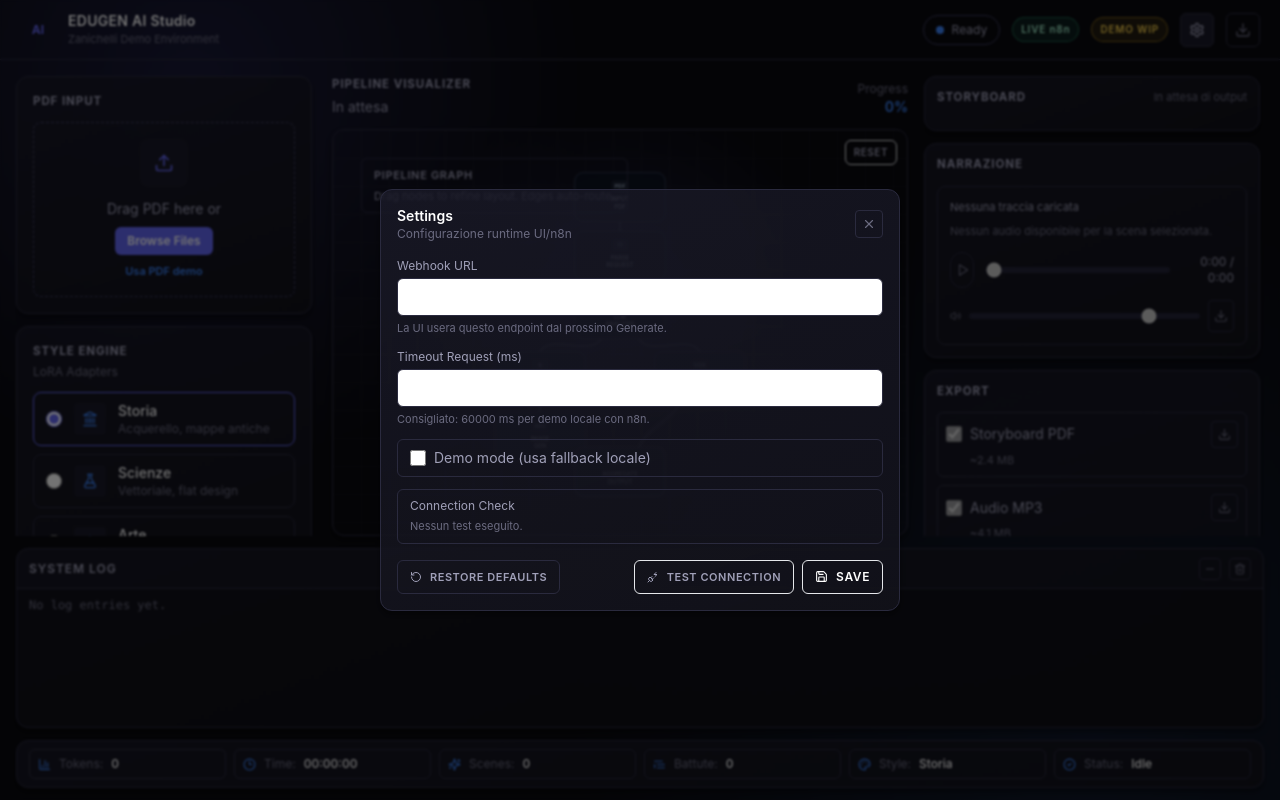
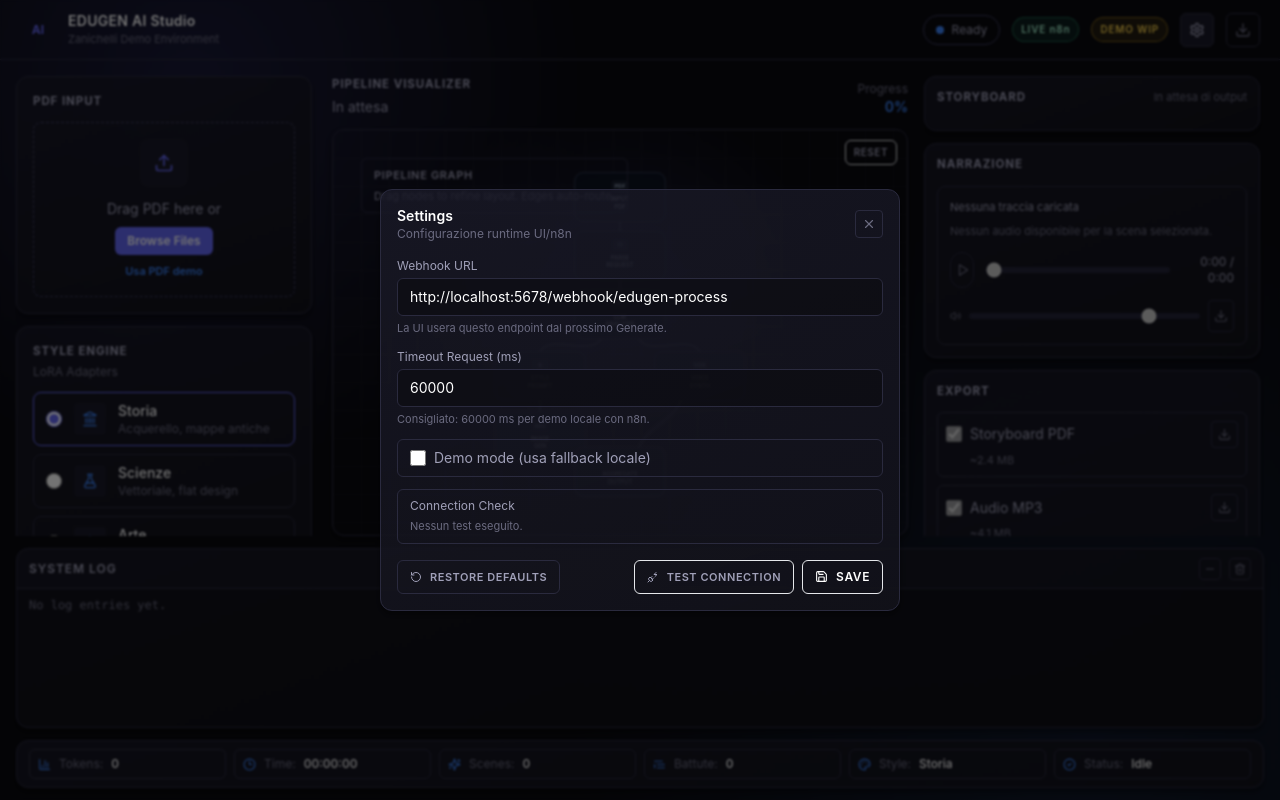
Before and after one commit to LGuetta/EDUGEN, a React (Vite) app: page / in a window 1280 px wide. Both pictures are taken after a click on the button 1197 px from the left and 29 px from the top of the page. Built offline with nearby package versions, Linux system fonts and the light colour scheme.

Commit message:
Force visible text in settings controls

```diff
--- a/src/components/SettingsModal.jsx
+++ b/src/components/SettingsModal.jsx
@@ -19,9 +19,11 @@ const DEMO_SCENARIOS = [
 ];
 
 const inputTextStyle = {
-  color: "var(--text-primary)",
-  WebkitTextFillColor: "var(--text-primary)",
-  caretColor: "var(--text-primary)",
+  color: "#ffffff",
+  WebkitTextFillColor: "#ffffff",
+  caretColor: "#ffffff",
+  backgroundColor: "rgba(10, 10, 15, 0.6)",
+  colorScheme: "dark",
 };
 
 function validateFormState(formState) {
@@ -189,7 +191,7 @@ export default function SettingsModal({
               type="text"
               value={formState.webhookUrl}
               onChange={(event) => updateField("webhookUrl", event.target.value)}
-              className={`w-full rounded-md border bg-bgPrimary/60 px-3 py-2 text-sm text-textPrimary outline-none focus:border-accentPrimary ${
+              className={`settings-input w-full rounded-md border px-3 py-2 text-sm text-textPrimary outline-none focus:border-accentPrimary ${
                 errors.webhookUrl ? "border-red-400/80" : "border-borderPrimary"
               }`}
               style={inputTextStyle}
@@ -211,7 +213,7 @@ export default function SettingsModal({
               step={1000}
               value={formState.requestTimeoutMs}
               onChange={(event) => updateField("requestTimeoutMs", event.target.value)}
-              className={`w-full rounded-md border bg-bgPrimary/60 px-3 py-2 text-sm text-textPrimary outline-none focus:border-accentPrimary ${
+              className={`settings-input w-full rounded-md border px-3 py-2 text-sm text-textPrimary outline-none focus:border-accentPrimary ${
                 errors.requestTimeoutMs ? "border-red-400/80" : "border-borderPrimary"
               }`}
               style={inputTextStyle}
@@ -243,7 +245,7 @@ export default function SettingsModal({
               <select
                 value={formState.demoScenario}
                 onChange={(event) => updateField("demoScenario", event.target.value)}
-                className="w-full rounded-md border border-borderPrimary bg-bgPrimary/60 px-3 py-2 text-sm text-textPrimary outline-none focus:border-accentPrimary"
+                className="settings-input w-full rounded-md border border-borderPrimary px-3 py-2 text-sm text-textPrimary outline-none focus:border-accentPrimary"
                 style={inputTextStyle}
               >
                 {DEMO_SCENARIOS.map((scenario) => (
--- a/src/index.css
+++ b/src/index.css
@@ -122,3 +122,25 @@ body {
   height: 8px;
   border-radius: 999px;
 }
+
+.settings-input {
+  background-color: rgba(10, 10, 15, 0.6);
+  color: #ffffff;
+  -webkit-text-fill-color: #ffffff;
+  caret-color: #ffffff;
+  color-scheme: dark;
+}
+
+.settings-input::placeholder {
+  color: var(--text-muted);
+}
+
+.settings-input:-webkit-autofill,
+.settings-input:-webkit-autofill:hover,
+.settings-input:-webkit-autofill:focus,
+.settings-input:-webkit-autofill:active {
+  -webkit-box-shadow: 0 0 0 1000px rgba(10, 10, 15, 0.96) inset;
+  -webkit-text-fill-color: #ffffff;
+  caret-color: #ffffff;
+  transition: background-color 5000s ease-in-out 0s;
+}
```
